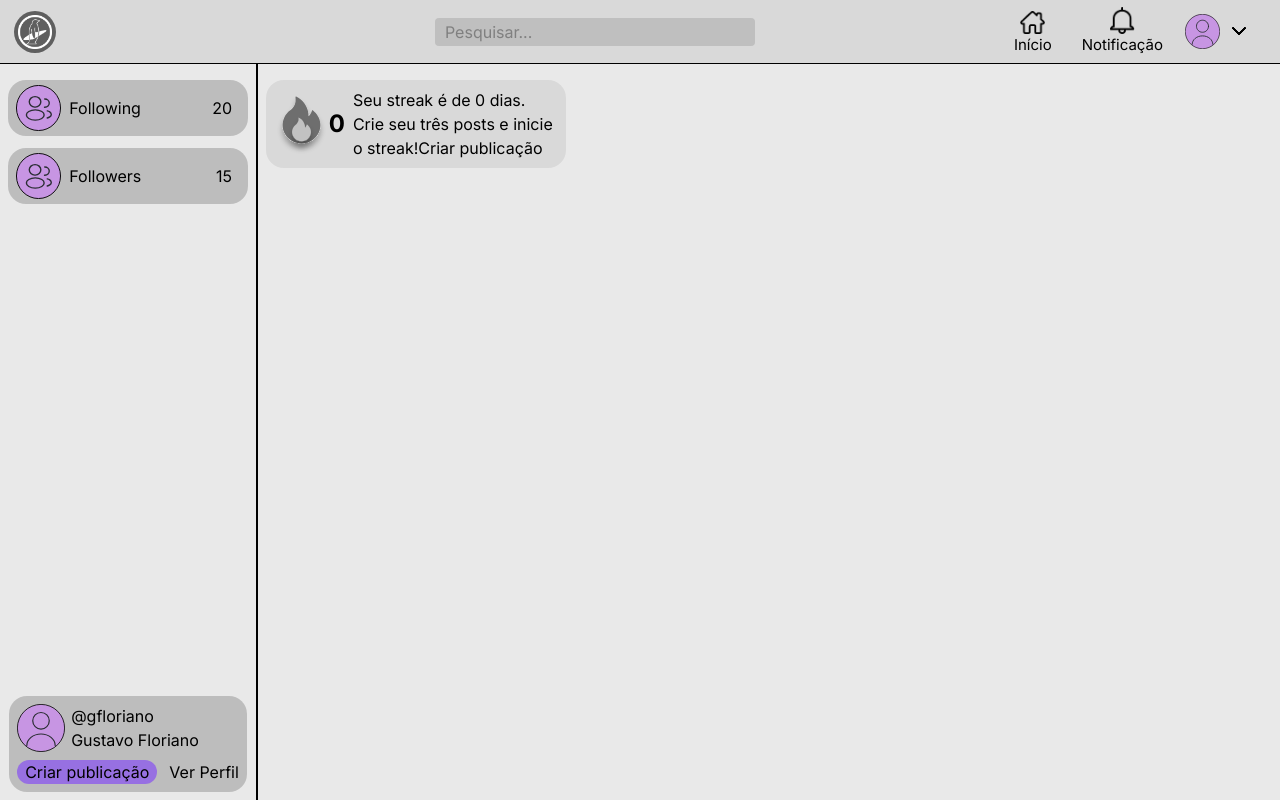
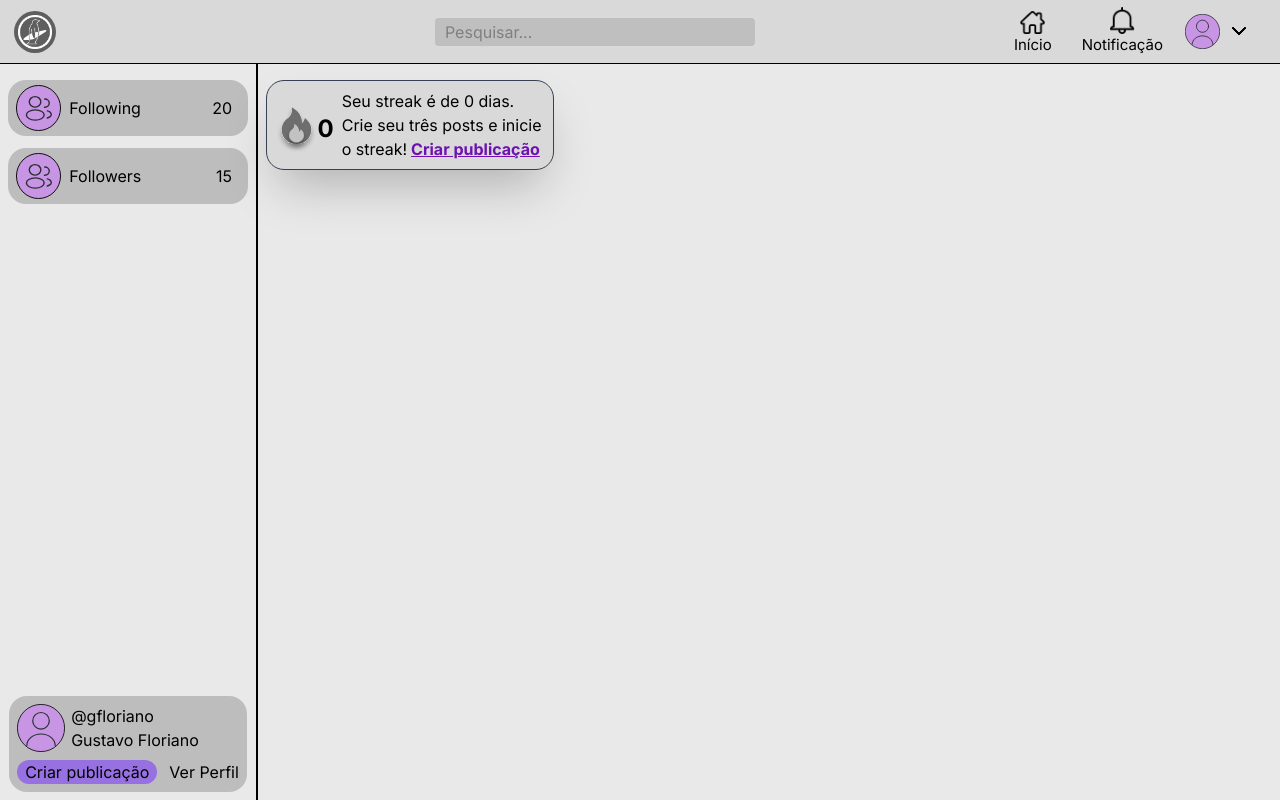
Before and after one commit to catolica-faculdade/pinguin-project, a React (Vite) app: page /profile in a window 1280 px wide. Built offline with nearby package versions, Linux system fonts and the light colour scheme.

Commit message:
style: my user component

```diff
--- a/src/components/Streak.jsx
+++ b/src/components/Streak.jsx
@@ -3,15 +3,18 @@ function Streak(){
     const streak = 0;
 
     return(
-        <div className="flex justify-center items-center bg-navbar rounded-[18px] max-w-75 p-2 gap-2">
-            <div className="flex items-center">
-                <img className="w-30" src="/src/assets/images/streak-0-days.svg"></img>
+        <div className="flex justify-center items-center bg-navbar rounded-[18px] max-w-72 p-2 gap-2
+        border-1 border-gray-700 shadow-2xl">
+            <div className="flex items-center pt-2 pointer-events-none select-none">
+                <img className="w-25" src="/src/assets/images/streak-0-days.svg"></img>
                 <p className="text-2xl font-bold">{streak}</p>
             </div>
             <div className="flex flex-col">
                 <p>Seu streak é de {streak} dias.</p>
                 <div className="flex-1">
-                    <p>Crie seu três posts e inicie o streak!<button><p>Criar publicação</p></button></p>
+                    <p>Crie seu três posts e inicie o streak!
+                        <button className="pl-1 underline text-purple-800 font-bold">Criar publicação</button>
+                    </p>
                 </div>
             </div>
         </div>
```
